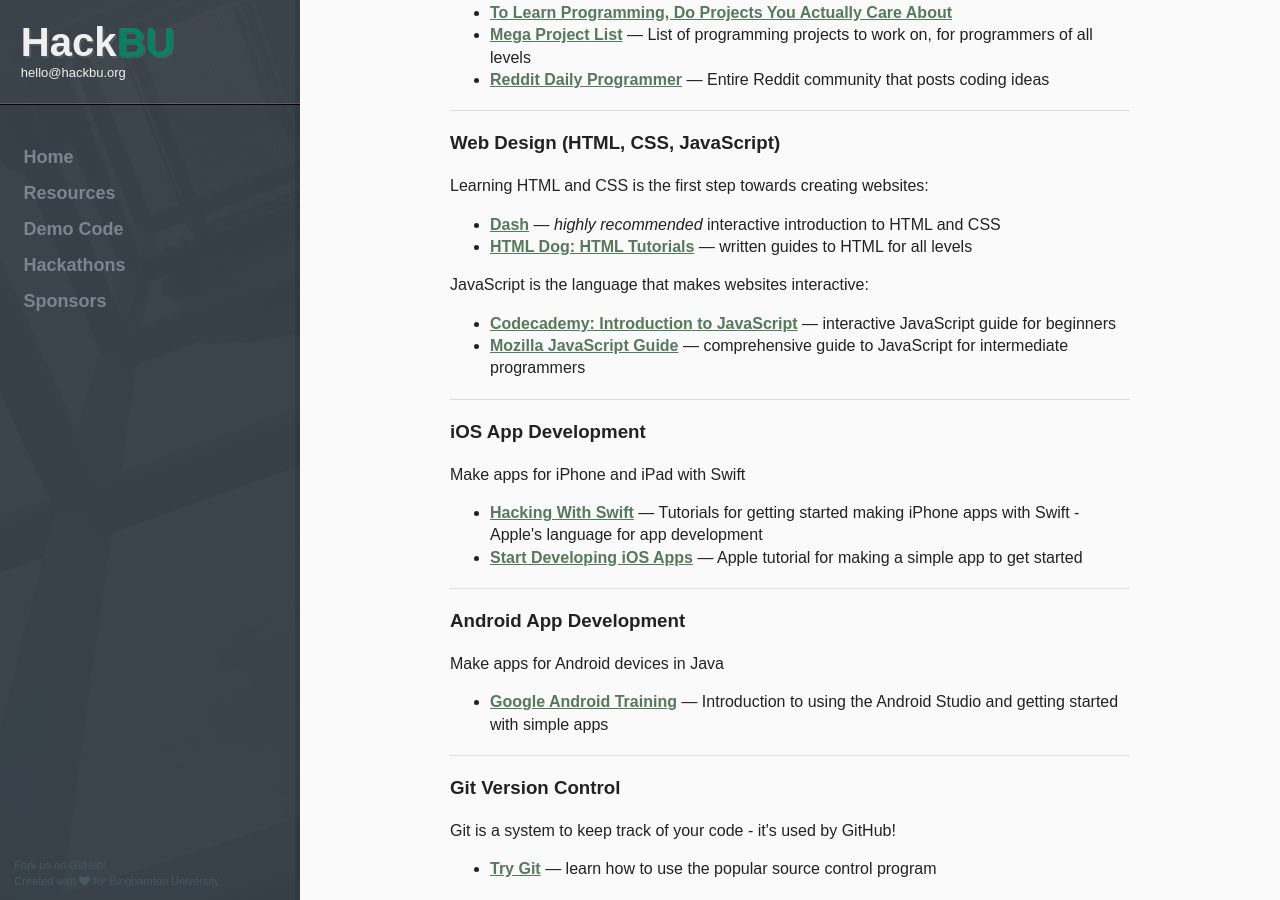
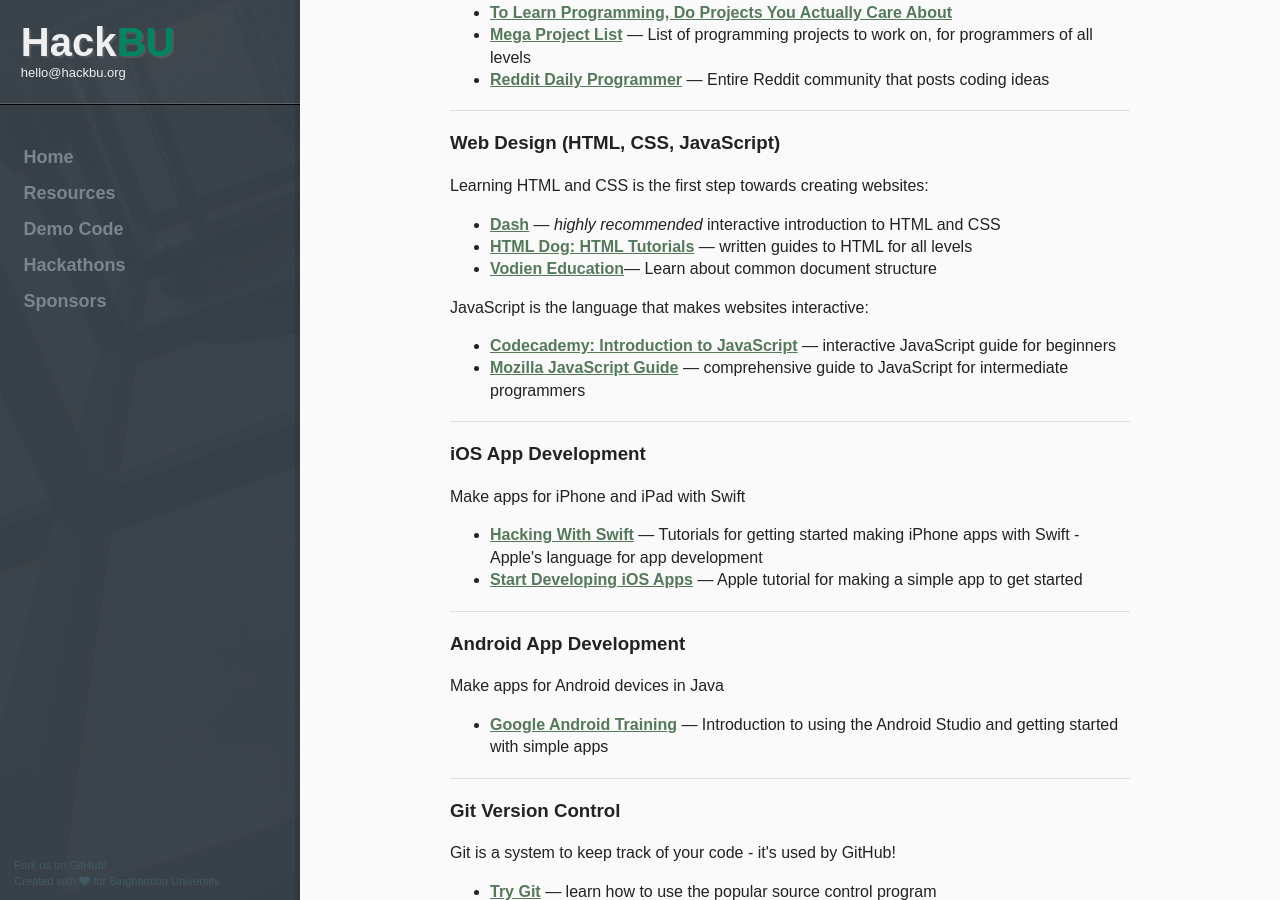
Before and after one commit to hackbinghamton/hackbinghamton.github.io, a Jekyll site: the page built from resources/index.html, in a window 1280 px wide and 900 px high, scrolled down 624 px. Built offline with Jekyll 4.4.1, drawn with Linux system fonts in a browser that asks for light colours; nearby versions of some CDN libraries.

Commit message:
added vodien html page after reviewing it. Recomendation from a young coder out in san diego

```diff
--- a/resources/index.html
+++ b/resources/index.html
@@ -33,6 +33,7 @@
 	<ul>
 		<li><a href="https://dash.generalassemb.ly/">Dash</a> &mdash; <em>highly recommended</em> interactive introduction to HTML and CSS</li>
 		<li><a href="http://htmldog.com/guides/html/">HTML Dog: HTML Tutorials</a> &mdash; written guides to HTML for all levels</li>
+        <li><a href="https://www.vodien.com/blog/education/learning-computer-language-html-resource.php">Vodien Education</a>&mdash;  Learn about common document structure</li>
 	</ul>
 	<p>JavaScript is the language that makes websites interactive:</p>
 	<ul>
```
